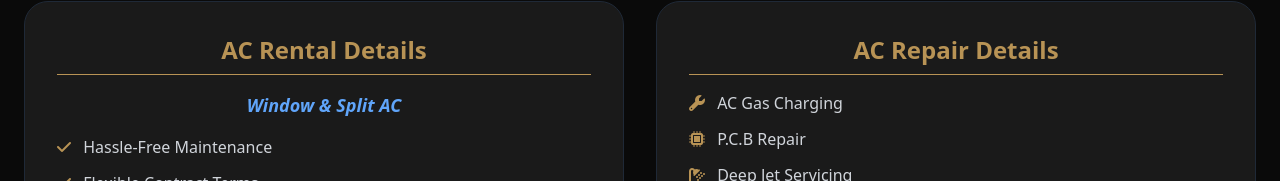
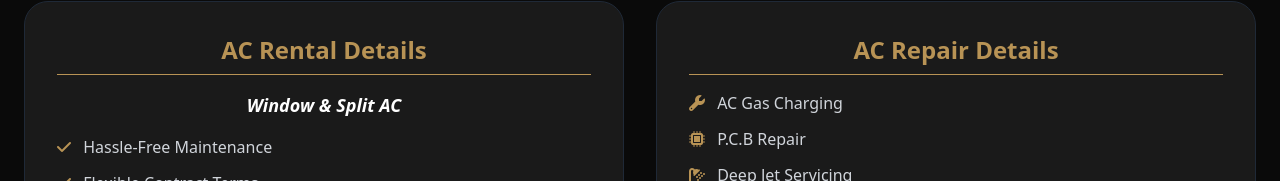
Before and after one commit to acrentnearme/swiftac, a plain HTML site: page index.html in a window 1280 px wide. Shown: the part 503-684 px from the top of the page. Drawn offline with nearby package versions, Linux system fonts and the light colour scheme.

Commit message:
Change text color for AC rental details

```diff
--- a/index.html
+++ b/index.html
@@ -58,7 +58,7 @@
     <section class="py-16 max-w-7xl mx-auto px-6 grid md:grid-cols-2 gap-8">
         <div class="service-card p-8 rounded-3xl border border-gray-800">
             <h3 class="text-2xl font-bold gold-text mb-4 border-b border-[#b89355] pb-2 text-center">AC Rental Details</h3>
-            <p class="text-blue-400 font-bold mb-4 italic text-center text-lg">Window & Split AC</p>
+            <p class="text-gold-400 font-bold mb-4 italic text-center text-lg">Window & Split AC</p>
             <ul class="space-y-3 text-gray-300">
                 <li><i class="fas fa-check gold-text mr-2"></i> Hassle-Free Maintenance</li>
                 <li><i class="fas fa-check gold-text mr-2"></i> Flexible Contract Terms</li>
```
